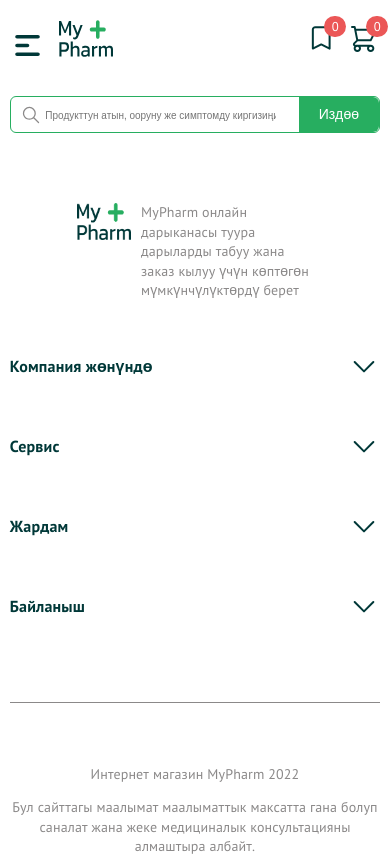
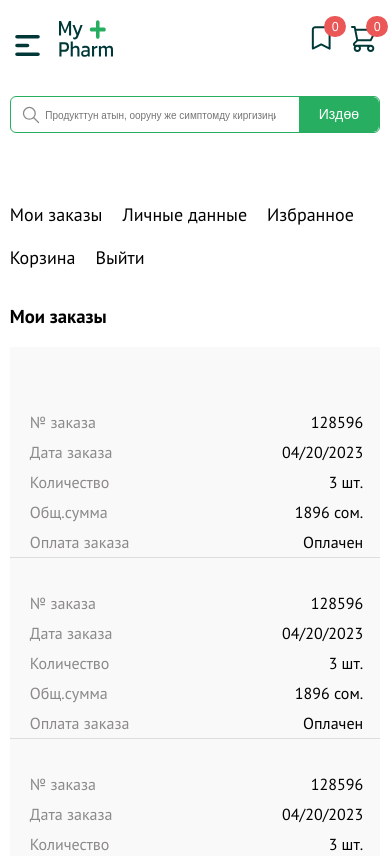
Before and after one commit to AinaSha/my-pharm, a React (Create React App) app: page /myOrdering in a window 390 px wide. Shown: the top 856 px of the page. Built offline with nearby package versions, Linux system fonts and the light colour scheme; no server answers.

Commit message:
feat: add favorites and myOrdering pages

```diff
--- a/src/App.tsx
+++ b/src/App.tsx
@@ -13,6 +13,8 @@
 import { Products } from './pages/products/Products';
 import { Basket } from './pages/basket/Basket';
 import { Favorites } from './pages/favorites/Favorites';
+import { MyOrdering } from './pages/myOrdering/MyOrdering';
+
 import './index.scss';
 
 function App() {
@@ -29,11 +31,11 @@
             <Route path="/confidentiality" element={<Confidentiality />} />
             <Route path="/forgottenPassword" element={<ForgottenPassword />} />
             <Route path="/profileData" element={<ProfileData />} />
-            <Route path="/profileData" element={<ProfileData />} />
             <Route path="/orderPage" element={<OrderPage />} />
             <Route path="/products" element={<Products />} />
             <Route path="/basket" element={<Basket />} />
             <Route path="/favorites" element={<Favorites />} />
+            <Route path="/myOrdering" element={<MyOrdering />} />
           </Routes>
         </main>
         <Footer />
--- a/src/pages/basket/Basket.tsx
+++ b/src/pages/basket/Basket.tsx
@@ -1,7 +1,7 @@
 import { FC } from 'react';
-import { LinkButtons } from '../../components/linkButtons/LinkButtons';
 import { RenderBascetCard } from '../../components/renderCard/basket/RenderBascetCard';
 import './basket.scss';
+import { UserNavList } from '../../ui-kit/userList/UserNavList';
 
 export const Basket: FC = () => {
   const show = {
@@ -61,23 +61,7 @@
           </div>
         </div>
         <div className="empty-basket">
-          <ul className="aside-nav-list">
-            <li>
-              <a href="#">Мои заказы</a>
-            </li>
-            <li>
-              <a href="#">Личные данные</a>
-            </li>
-            <li>
-              <a href="#">Избранное</a>
-            </li>
-            <li className="active">
-              <a href="#">Корзина</a>
-            </li>
-            <li>
-              <a href="#">Выйти</a>
-            </li>
-          </ul>
+          <UserNavList />
           <div className="empty-basket__info">
             <h2>Ваша корзина пуста</h2>
             <p>Начните поиск и добавьте товар в корзину.</p>
--- a/src/pages/basket/basket.scss
+++ b/src/pages/basket/basket.scss
@@ -103,20 +103,6 @@
   }
 }
 
-.aside-nav-list>li a {
-  @extend %title-text;
-  font-size: 1.125rem;
-  color: $black;
-}
-
-.aside-nav-list>li a .active {
-  color: $green;
-}
-
-li+ li {
-  margin-top: 10px;
-}
-
 @media (max-width: 1170px) {
   .basket-info,
   .order-info  {
@@ -141,17 +127,5 @@
     flex-direction: column;
     align-items:flex-start;
     gap: 0px;
-
-    .aside-nav-list {
-      display: flex;
-      width: 100%;
-      gap: 20px;
-      flex-wrap: wrap;
-    }
-
-    li+ li {
-      margin-top: 0px;
-    }
-
   }
 }
--- a/src/pages/favorites/Favorites.tsx
+++ b/src/pages/favorites/Favorites.tsx
@@ -4,6 +4,7 @@
 import { RootState } from '../../store';
 import { IProduct } from '../../types/Types';
 import './favorites.scss';
+import { UserNavList } from '../../ui-kit/userList/UserNavList';
 
 export const Favorites: FC = () => {
   const show = {
@@ -39,26 +40,14 @@
   return (
     <>
       <div className="favorite container">
-        <ul className="aside-nav-list">
-          <li>
-            <a href="#">Мои заказы</a>
-          </li>
-          <li>
-            <a href="#">Личные данные</a>
-          </li>
-          <li>
-            <a href="#">Избранное</a>
-          </li>
-          <li className="active">
-            <a href="#">Корзина</a>
-          </li>
-          <li>
-            <a href="#">Выйти</a>
-          </li>
-        </ul>
+        <UserNavList />
         <div className="favorite__info-block">
           <h3>Избранное</h3>
-          <div className="cards-block-favorite">{renderCardItems()}</div>
+          <div className="cards-block-favorite">
+            {renderCardItems()}
+            {renderCardItems()}
+            {renderCardItems()}
+          </div>
           <div className="empty-basket__info">
             <p>На данный момент вы еще не добавили товаров</p>
             <a className="empty-basket__info-btn" href="#">
--- a/src/pages/favorites/favorites.scss
+++ b/src/pages/favorites/favorites.scss
@@ -1,3 +1,5 @@
+@import '../../variables.scss';
+
 .favorite {
     display: flex;
     gap: 83px;
@@ -24,6 +26,11 @@
 }
 
 @media (max-width: 768px) {
+.favorite {
+   flex-direction: column;
+   gap: 50px;
+   margin-top: 50px;
+}
     .cards-block-favorite {
         justify-content: space-around;
     }
--- /dev/null
+++ b/src/pages/myOrdering/MyOrdering.scss
@@ -0,0 +1,84 @@
+@import '../../variables.scss';
+
+.my-ordering {
+  &__inner {
+    display: flex;
+    column-gap: 83px;
+  }
+
+  .list-order-side {
+    width: 70%;
+  }
+
+  table {
+    background: #F9F9F9;
+    width: 100%;
+    border-spacing: 0 30px;
+  }
+
+  th, td {
+    width: 20%;
+    padding: 5px 20px;
+    text-align: center;
+  }
+
+  thead>tr th{
+    border-bottom: 1px solid #DADADA;
+  }
+
+  th {
+    @extend %text;
+    color: #8B8989;
+  }
+}
+
+@media (max-width: 768px) {
+  .my-ordering {
+    &__inner {
+      flex-direction: column;
+      column-gap: 30px;
+    }
+
+    .list-order-side {
+      width: 100%;
+    }
+  }
+}
+
+
+@media (max-width: 575px) {
+  .my-ordering {
+
+    thead {
+      border: none;
+      clip: rect(0 0 0 0);
+      height: 1px;
+      margin: -1px;
+      overflow: hidden;
+      padding: 0;
+      position: absolute;
+      width: 1px;
+    }
+
+    td {
+      width: 90%;
+    }
+
+    table tr {
+      display: block;
+      border-bottom: 1px solid #ddd;
+      margin-bottom: 30px;
+    }
+
+    table td {
+      display: block;
+      text-align: right;
+    }
+
+    table td::before {
+         content: attr(data-label);
+      float: left;
+      color: #8B8989;
+    }
+  }
+}
--- /dev/null
+++ b/src/pages/myOrdering/MyOrdering.tsx
@@ -0,0 +1,57 @@
+import { FC } from 'react';
+
+import './MyOrdering.scss';
+import { UserNavList } from '../../ui-kit/userList/UserNavList';
+
+export const MyOrdering: FC = () => {
+  return (
+    <div className="my-ordering container">
+      <div className="my-ordering__inner">
+        <UserNavList />
+        <div className="list-order-side">
+          <h3>Мои заказы</h3>
+          <table>
+            <thead>
+              <tr>
+                <th>№ заказа</th>
+                <th>Дата заказа</th>
+                <th>Количество</th>
+                <th>Общ.сумма</th>
+                <th>Оплата заказа</th>
+              </tr>
+            </thead>
+            <tbody>
+              <tr>
+                <td data-label="№ заказа">128596</td>
+                <td data-label="Дата заказа">04/20/2023</td>
+                <td data-label="Количество">3 шт.</td>
+                <td data-label="Общ.сумма">1896 сом.</td>
+                <td data-label="Оплата заказа">Оплачен</td>
+              </tr>
+              <tr>
+                <td data-label="№ заказа">128596</td>
+                <td data-label="Дата заказа">04/20/2023</td>
+                <td data-label="Количество">3 шт.</td>
+                <td data-label="Общ.сумма">1896 сом.</td>
+                <td data-label="Оплата заказа">Оплачен</td>
+              </tr>
+              <tr>
+                <td data-label="№ заказа">128596</td>
+                <td data-label="Дата заказа">04/20/2023</td>
+                <td data-label="Количество">3 шт.</td>
+                <td data-label="Общ.сумма">1896 сом.</td>
+                <td data-label="Оплата заказа">Оплачен</td>
+              </tr>
+            </tbody>
+          </table>
+        </div>
+        {/* <div className="empty-basket__info">
+          <p>Начните поиск и добавьте товар в корзину.</p>
+          <a className="empty-basket__info-btn" href="#">
+            На главную страницу
+          </a>
+        </div> */}
+      </div>
+    </div>
+  );
+};
--- a/src/pages/orderPage/orderPage.scss
+++ b/src/pages/orderPage/orderPage.scss
@@ -1,3 +1,5 @@
+@import '../../variables.scss';
+
 .ordering {
   h2 {
     text-align: center;
--- /dev/null
+++ b/src/ui-kit/userList/UserNavList.scss
@@ -0,0 +1,31 @@
+@import '../../variables.scss';
+
+.aside-nav-list>li a {
+    @extend %title-text;
+    font-size: 1.125rem;
+    color: $black;
+  }
+
+  .aside-nav-list>li a .active {
+    color: $green;
+  }
+
+  .aside-nav-list-item + .aside-nav-list-item {
+    margin-top: 10px;
+  }
+
+  @media (max-width: 768px) {
+
+      .aside-nav-list {
+        display: flex;
+        width: 100%;
+        gap: 20px;
+        flex-wrap: wrap;
+        margin-top: 50px;
+      }
+
+      .aside-nav-list-item + .aside-nav-list-item {
+        margin-top: 0px;
+      }
+
+  }
--- /dev/null
+++ b/src/ui-kit/userList/UserNavList.tsx
@@ -0,0 +1,28 @@
+import { FC } from 'react';
+import { NavLink } from 'react-router-dom';
+
+import './UserNavList.scss';
+
+export const UserNavList: FC = () => {
+  return (
+    <>
+      <ul className="aside-nav-list">
+        <li className="aside-nav-list-item">
+          <NavLink to="/myOrdering">Мои заказы</NavLink>
+        </li>
+        <li className="aside-nav-list-item">
+          <NavLink to="/profileData">Личные данные</NavLink>
+        </li>
+        <li className="aside-nav-list-item">
+          <NavLink to="/favorites">Избранное</NavLink>
+        </li>
+        <li className="aside-nav-list-item active">
+          <NavLink to="/basket">Корзина</NavLink>
+        </li>
+        <li className="aside-nav-list-item">
+          <NavLink to="/">Выйти</NavLink>
+        </li>
+      </ul>
+    </>
+  );
+};
```
